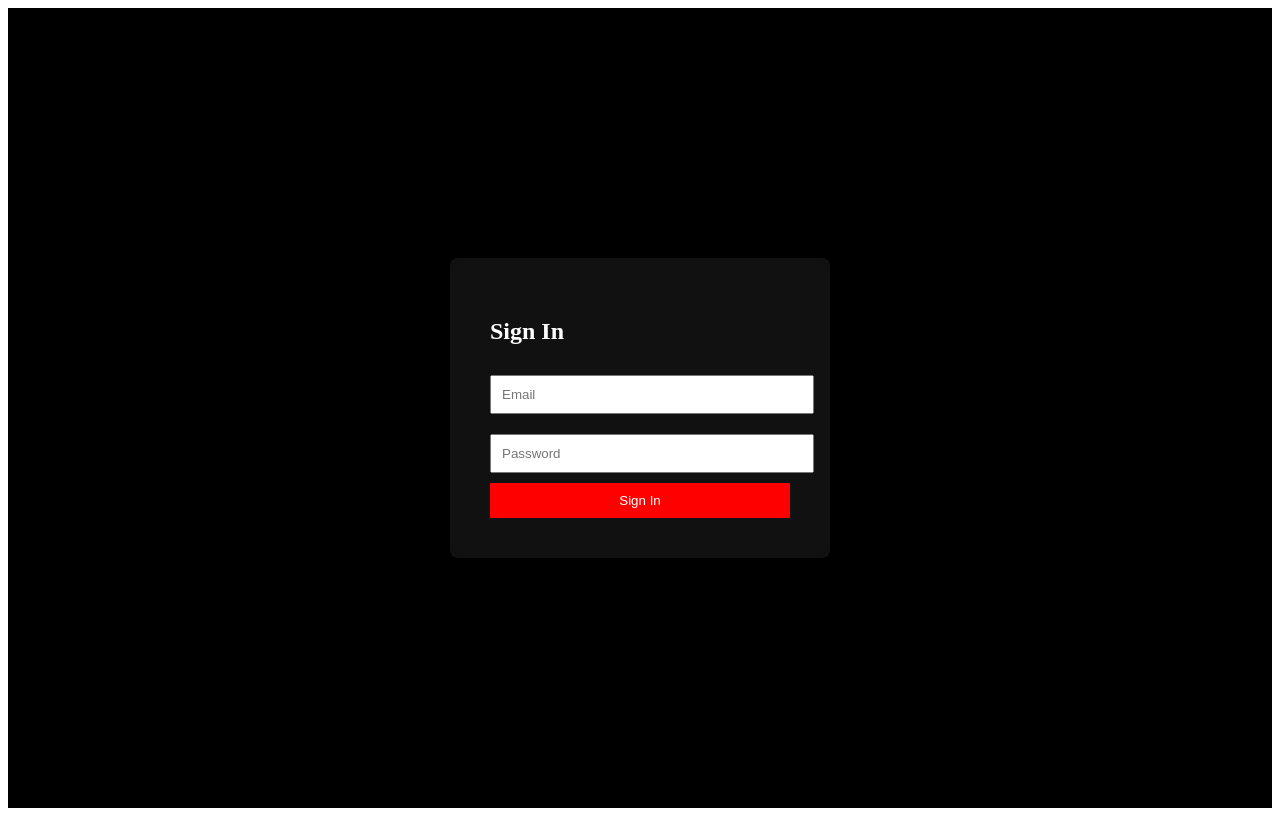
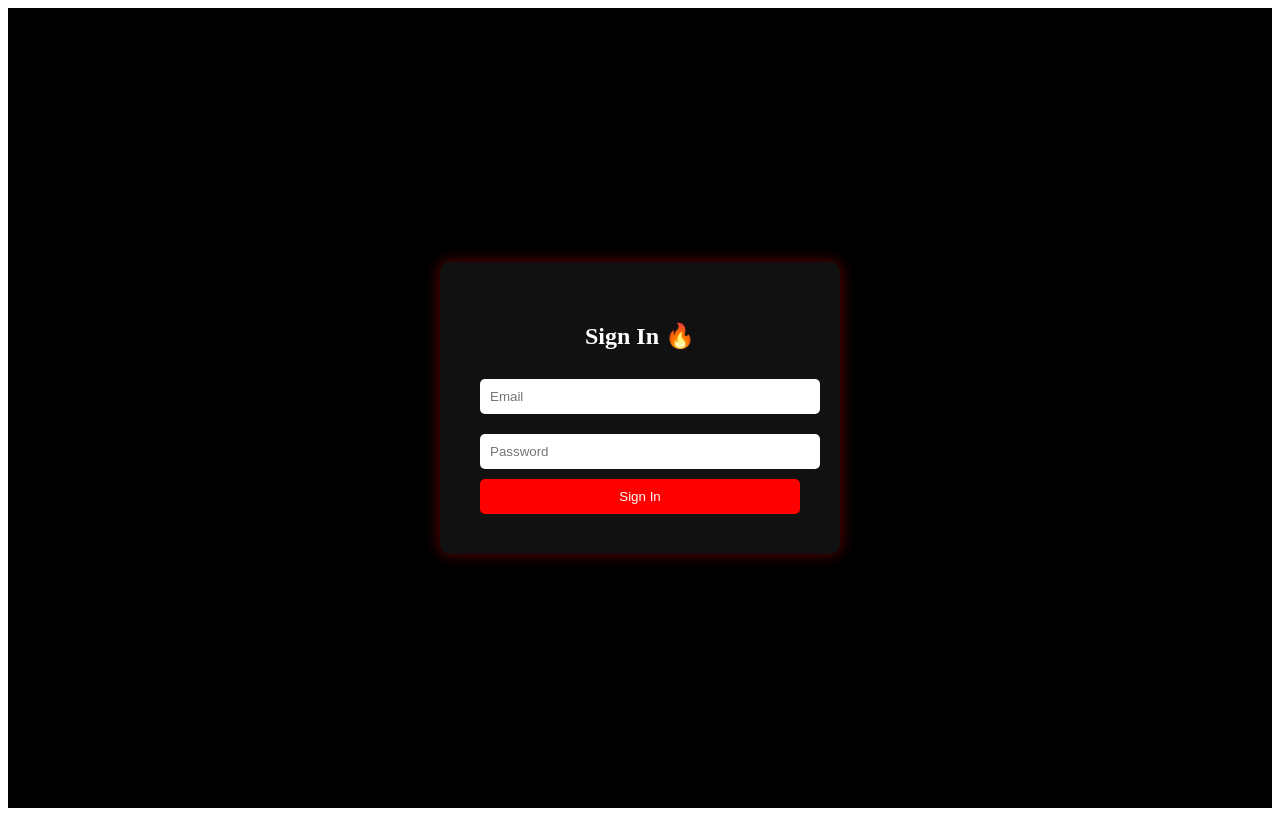
Before and after one commit to JANA-GOPAL/Frontend, a React (Create React App) app: page / in a window 1280 px wide. Built offline with nearby package versions, Linux system fonts and the light colour scheme.

Commit message:
updated login UI + API

```diff
--- a/src/Login.js
+++ b/src/Login.js
@@ -3,6 +3,7 @@ import { useState } from "react";
 function Login({ setUser }) {
   const [email, setEmail] = useState("");
   const [password, setPassword] = useState("");
+  const [loading, setLoading] = useState(false);
 
   const handleLogin = async () => {
     if (!email || !password) {
@@ -10,8 +11,11 @@ function Login({ setUser }) {
       return;
     }
 
+    setLoading(true);
+
     try {
-      const res = await fetch("http://3.91.31.68:5000/login", {
+      // 🔥 Use /api instead of hardcoded IP (nginx proxy)
+      const res = await fetch("/api/login", {
         method: "POST",
         headers: {
           "Content-Type": "application/json"
@@ -19,20 +23,29 @@ function Login({ setUser }) {
         body: JSON.stringify({ email, password })
       });
 
-      const data = await res.json();
+      const text = await res.text();
+      let data;
+
+      try {
+        data = JSON.parse(text);
+      } catch {
+        throw new Error("Invalid server response");
+      }
 
       if (res.ok) {
-        localStorage.setItem("token", data.token); // JWT
-        localStorage.setItem("email", email); // store email
+        localStorage.setItem("token", data.token);
+        localStorage.setItem("email", email);
         setUser(email);
       } else {
-        alert(data.msg);
+        alert(data.msg || "Login failed ❌");
       }
 
     } catch (err) {
+      console.error("Login error:", err);
       alert("Server error ❌");
-      console.error(err);
     }
+
+    setLoading(false);
   };
 
   return (
@@ -47,17 +60,24 @@ function Login({ setUser }) {
       <div style={{
         backgroundColor: "#111",
         padding: "40px",
-        borderRadius: "8px",
-        width: "300px"
+        borderRadius: "10px",
+        width: "320px",
+        boxShadow: "0 0 15px rgba(255,0,0,0.4)"
       }}>
-        <h2>Sign In</h2>
+        <h2 style={{ textAlign: "center" }}>Sign In 🔥</h2>
 
         <input
           type="email"
           placeholder="Email"
           value={email}
           onChange={(e) => setEmail(e.target.value)}
-          style={{ width: "100%", padding: "10px", margin: "10px 0" }}
+          style={{
+            width: "100%",
+            padding: "10px",
+            margin: "10px 0",
+            borderRadius: "5px",
+            border: "none"
+          }}
         />
 
         <input
@@ -65,21 +85,29 @@ function Login({ setUser }) {
           placeholder="Password"
           value={password}
           onChange={(e) => setPassword(e.target.value)}
-          style={{ width: "100%", padding: "10px", margin: "10px 0" }}
+          style={{
+            width: "100%",
+            padding: "10px",
+            margin: "10px 0",
+            borderRadius: "5px",
+            border: "none"
+          }}
         />
 
         <button
           onClick={handleLogin}
+          disabled={loading}
           style={{
             width: "100%",
             padding: "10px",
-            backgroundColor: "red",
+            backgroundColor: loading ? "gray" : "red",
             color: "white",
             border: "none",
-            cursor: "pointer"
+            cursor: "pointer",
+            borderRadius: "5px"
           }}
         >
-          Sign In
+          {loading ? "Signing in..." : "Sign In"}
         </button>
       </div>
     </div>
```
